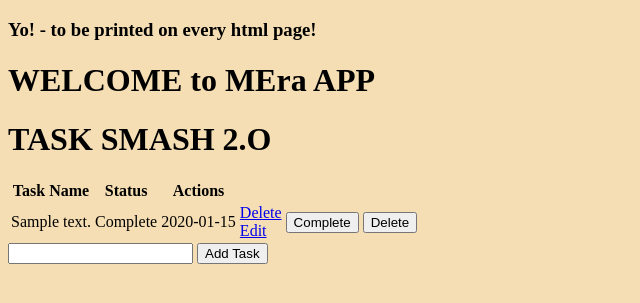
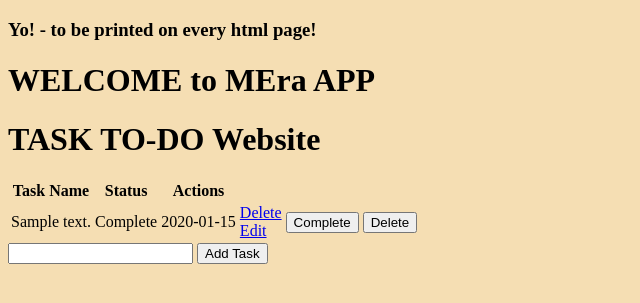
Before and after one commit to axushgp/base-flask-TODO, a Flask app: page / in a window 1280 px wide. Shown: the top 303 px of the page, without its empty margins (0-640 px from the left). Run offline with Flask 3, Linux system fonts and the light colour scheme; tables that the repository leaves empty hold one stand-in row (values such as "Sample post").

Commit message:
changing the name of app

```diff
--- a/templates/index.html
+++ b/templates/index.html
@@ -59,7 +59,7 @@
 
 <h1>WELCOME to MEra APP</h1>
     <div class="content">
-        <h1>TASK SMASH 2.O</h1>
+        <h1>TASK TO-DO Website</h1>
 
         {%if tasks | length<1 %}
         <h3>No Tasks Added Yet.. ADD SOME:</h3>
```
